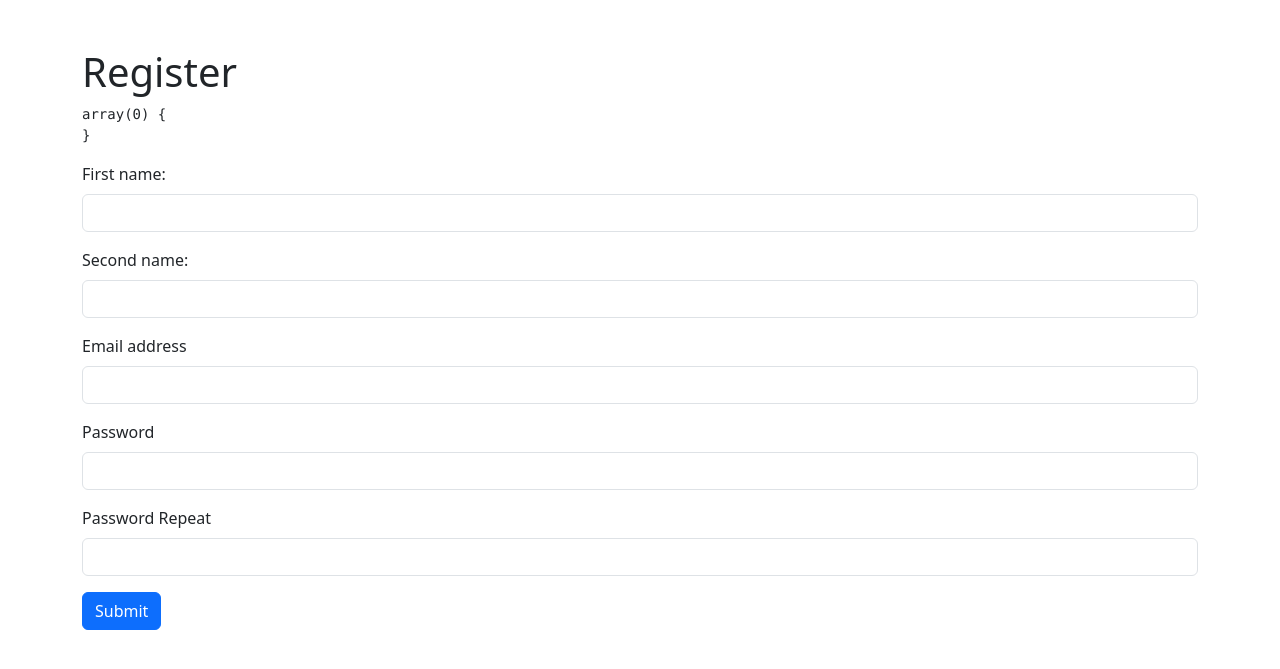
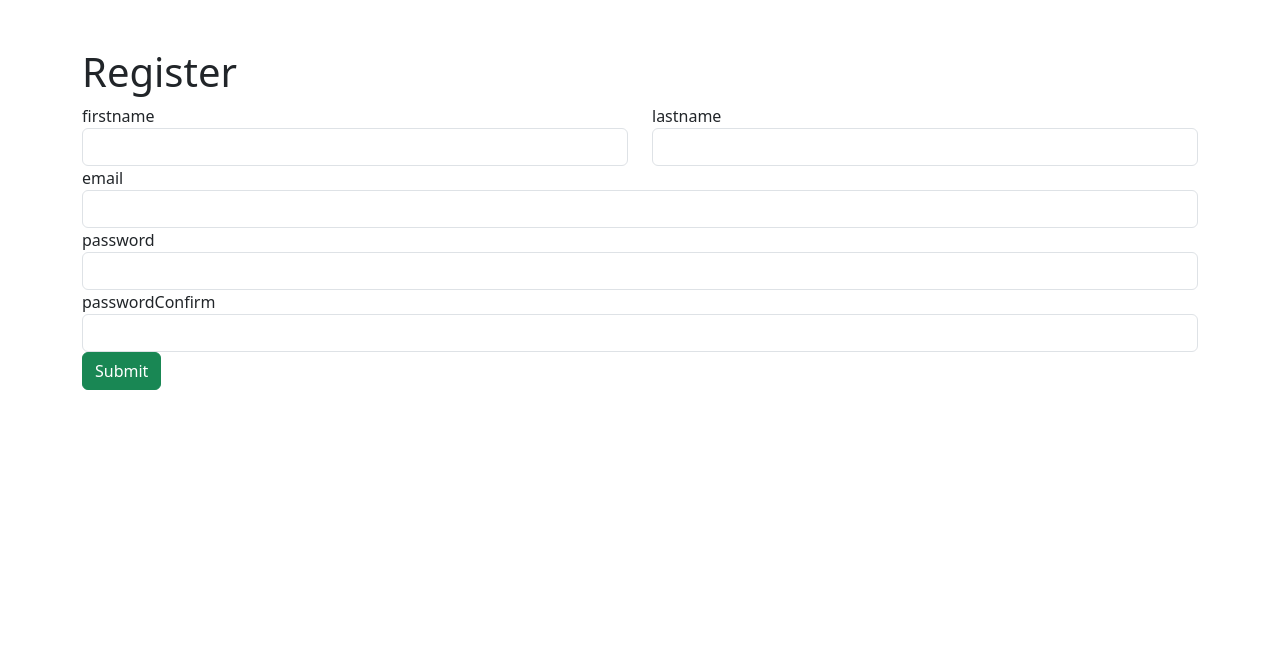
Before and after one commit to Szafter12/MVC-framework-php, a PHP site: page /register in a window 1280 px wide. Shown: the top 669 px of the page. Run offline with PHP 8.4, Linux system fonts and the light colour scheme; some libraries are stand-ins or nearby versions.

Commit message:
finish widget form

```diff
--- a/models/RegisterModel.php
+++ b/models/RegisterModel.php
@@ -6,24 +6,25 @@ use app\core\Model;
 
 class RegisterModel extends Model
 {
-    public string $firstName = '';
-    public string $secondName = '';
+    public string $firstname = '';
+    public string $lastname = '';
     public string $email = '';
     public string $password = '';
-    public string $passwordRepeat = '';
+    public string $passwordConfirm = '';
 
     public function register()
     {
         echo 'Registering user...';
     }
 
-    public function rules(): array {
+    public function rules(): array
+    {
         return [
-            'firstName' => [self::RULE_REQUIRED],
-            'secondName' => [self::RULE_REQUIRED],
+            'firstname' => [self::RULE_REQUIRED],
+            'lastname' => [self::RULE_REQUIRED],
             'email' => [self::RULE_REQUIRED, self::RULE_EMAIL],
             'password' => [self::RULE_REQUIRED, [self::RULE_MIN, 'min' => 8], [self::RULE_MAX, 'max' => 24]],
-            'passwordRepeat' => [self::RULE_REQUIRED, [self::RULE_MATCH, 'match' => 'password']],
+            'passwordConfirm' => [self::RULE_REQUIRED, [self::RULE_MATCH, 'match' => 'password']],
         ];
     }
 }
--- a/views/register.php
+++ b/views/register.php
@@ -1,32 +1,23 @@
+<?php
+
+use app\core\form\Form;
+
+$form = new Form();
+?>
+
 <h1>Register</h1>
-<?php
-echo "<pre>";
-var_dump($model->errors);
-echo "</pre>";
-?>
-<form action="/register" method="post">
-    <div class="mb-3">
-        <label for="exampleInputEmail1" class="form-label">First name:</label>
-        <input type="text" class="form-control <?php echo $model->hasError('firstName') ? 'is-invalid' : '' ?>" id="exampleInputFirstName" value="<?php echo $model->firstName ?>" name="firstName">
-        <div class="invalid-feedback">
-            <?php echo $model->getFirstError('firstName') ?>
-        </div>
+
+<?php $form = Form::begin('', 'post') ?>
+<div class="row">
+    <div class="col">
+        <?php echo $form->field($model, 'firstname') ?>
     </div>
-    <div class="mb-3">
-        <label for="exampleInputEmail1" class="form-label">Second name:</label>
-        <input type="text" class="form-control" id="exampleInputSecondName" name="secondName">
+    <div class="col">
+        <?php echo $form->field($model, 'lastname') ?>
     </div>
-    <div class="mb-3">
-        <label for="exampleInputEmail1" class="form-label">Email address</label>
-        <input type="email" class="form-control" id="exampleInputEmail1" name="email">
-    </div>
-    <div class="mb-3">
-        <label for="exampleInputPassword1" class="form-label">Password</label>
-        <input type="password" class="form-control" id="exampleInputPassword1" name="password">
-    </div>
-    <div class="mb-3">
-        <label for="exampleInputPassword2" class="form-label">Password Repeat</label>
-        <input type="password" class="form-control" id="exampleInputPassword2" name="passwordRepeat">
-    </div>
-    <button type="submit" class="btn btn-primary">Submit</button>
-</form>
+</div>
+<?php echo $form->field($model, 'email') ?>
+<?php echo $form->field($model, 'password')->passwordField() ?>
+<?php echo $form->field($model, 'passwordConfirm')->passwordField() ?>
+<button class="btn btn-success">Submit</button>
+<?php Form::end() ?>
```
